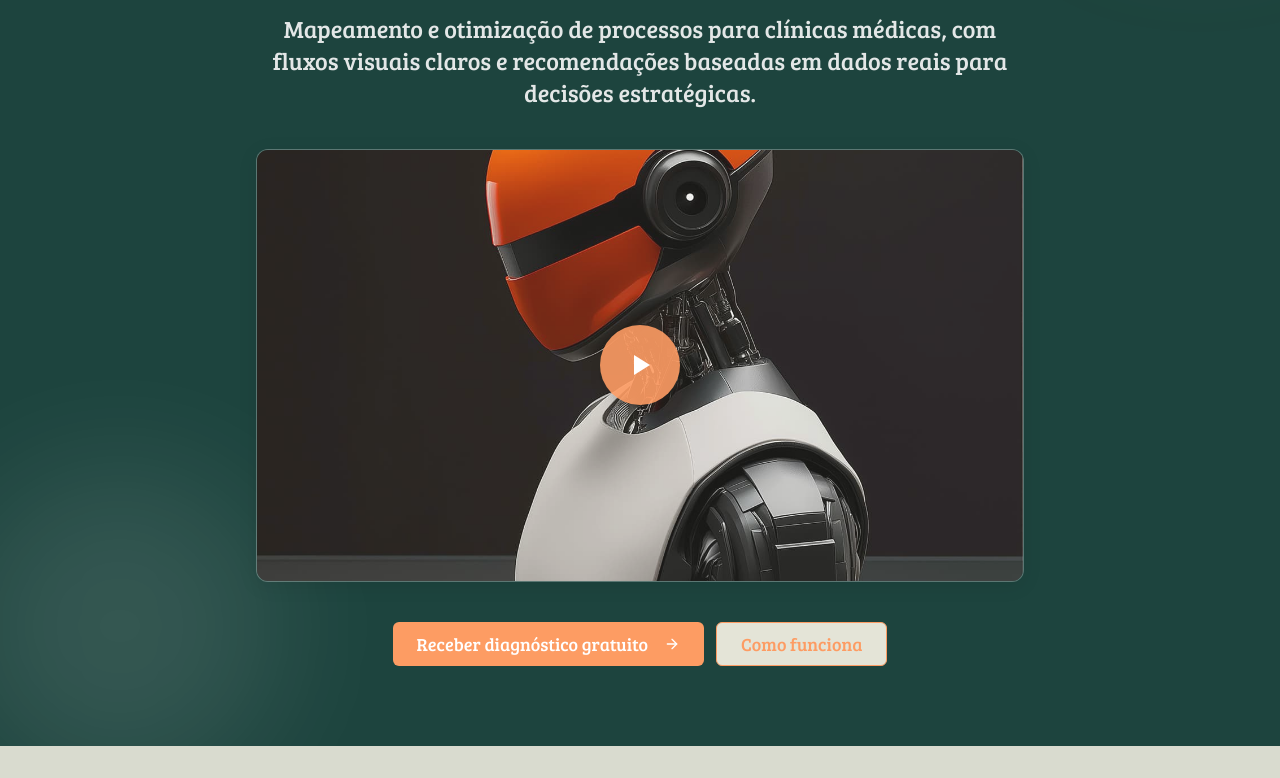
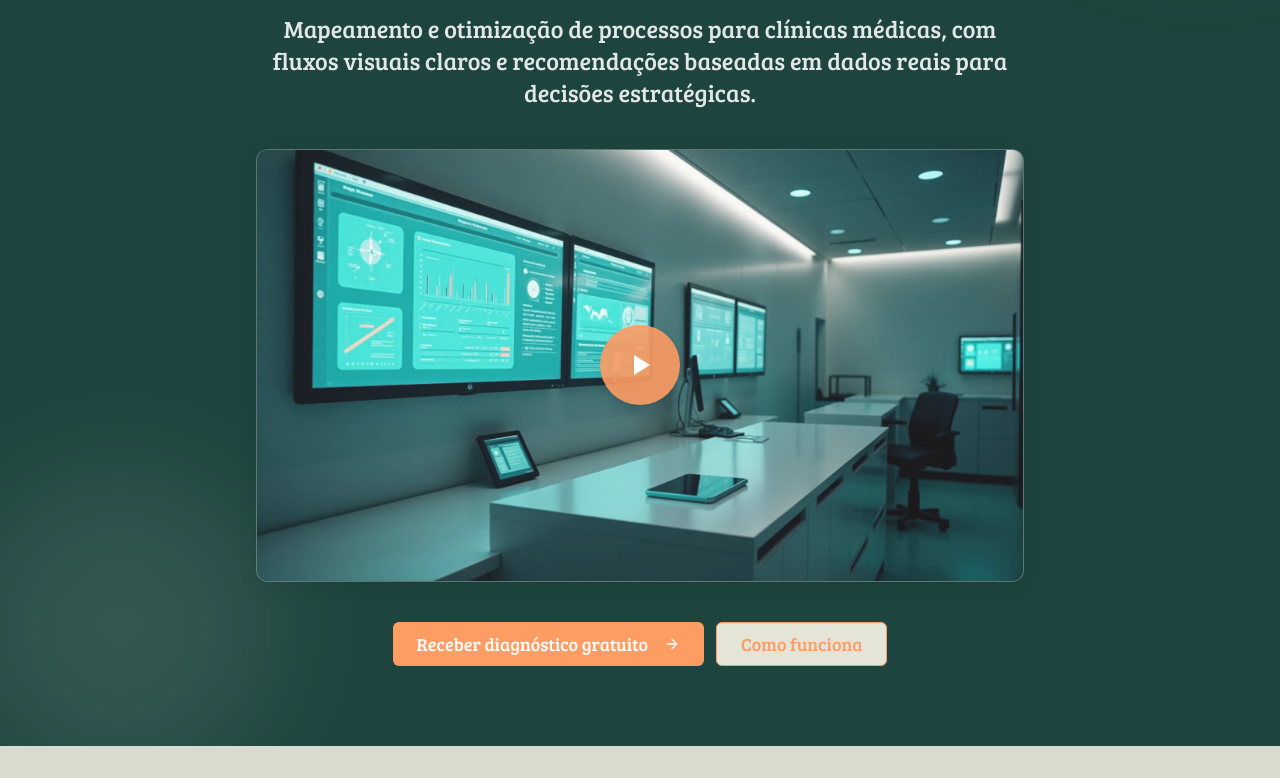
Before and after one commit to ArthurLima05/techclinlanding, a React (Vite) app: page / in a window 1280 px wide. Shown: the part 399-1177 px from the top of the page. Built offline with nearby package versions, Linux system fonts and the light colour scheme; a web font is replaced by a local one.

Commit message:
Update video cover image

```diff
--- a/src/pages/Index.tsx
+++ b/src/pages/Index.tsx
@@ -71,7 +71,7 @@ const Index = () => {
                   <div className="relative rounded-xl overflow-hidden border border-primary-foreground/20 bg-primary-foreground/10 shadow-elegant">
                     <div className="aspect-video">
                       <img
-                        src="/hero-image.jpg"
+                        src="/video-cover.jpg"
                         alt="Vídeo demonstrativo - Transformação de clínicas com automação"
                         className="w-full h-full object-cover"
                         loading="eager"
```
Also changed, not shown: public/video-cover.jpg (added).
